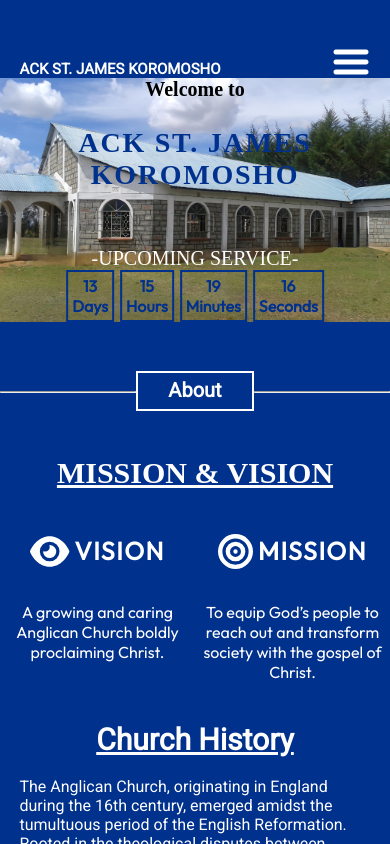
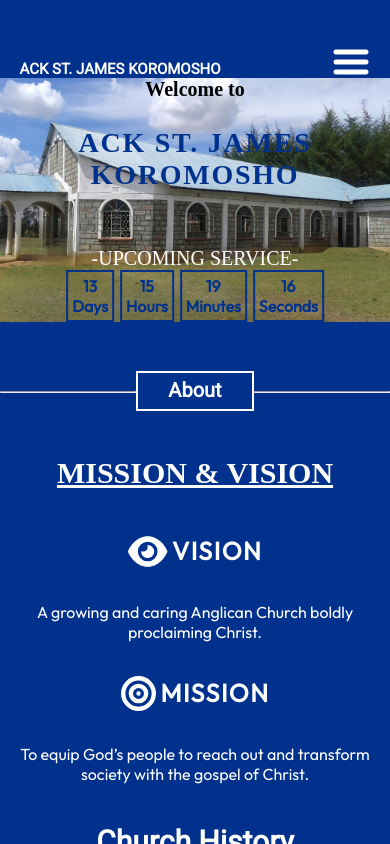
Before and after one commit to KipletingEdwin/Koromosho, a React (Vite) app: page / in a window 390 px wide. Shown: the top 844 px of the page. Built offline with nearby package versions, Linux system fonts and the light colour scheme.

Commit message:
change flex direction of mission and vision to column

```diff
--- a/src/components/About/About.module.css
+++ b/src/components/About/About.module.css
@@ -128,8 +128,6 @@
 
 }
 
-
-
 .lineMission{
     color: var(--color-secondary);
     width: 100%;
@@ -179,3 +177,27 @@
     border: 1px solid var(--color-text);
     border-radius: 5px;
 }
+
+
+
+@media screen and (max-width: 830px){
+    .vmContainer{
+        /* background-color: green; */
+        display: flex;
+        flex-direction: column;
+    }
+
+    .vision{
+        /* background-color: yellow; */
+        width: 100%;
+    }
+    /* .churchMission{
+        background-color: red;
+    } */
+
+    .mission{
+        /* background-color: aqua; */
+        width: 100%;
+    }
+
+}
```
